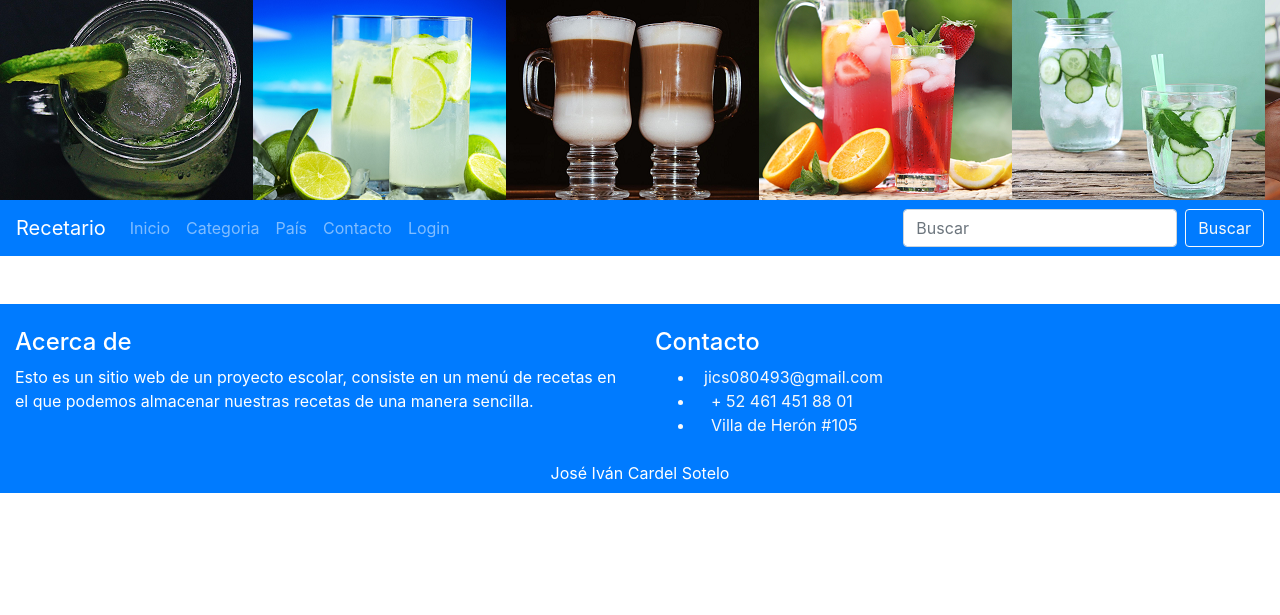
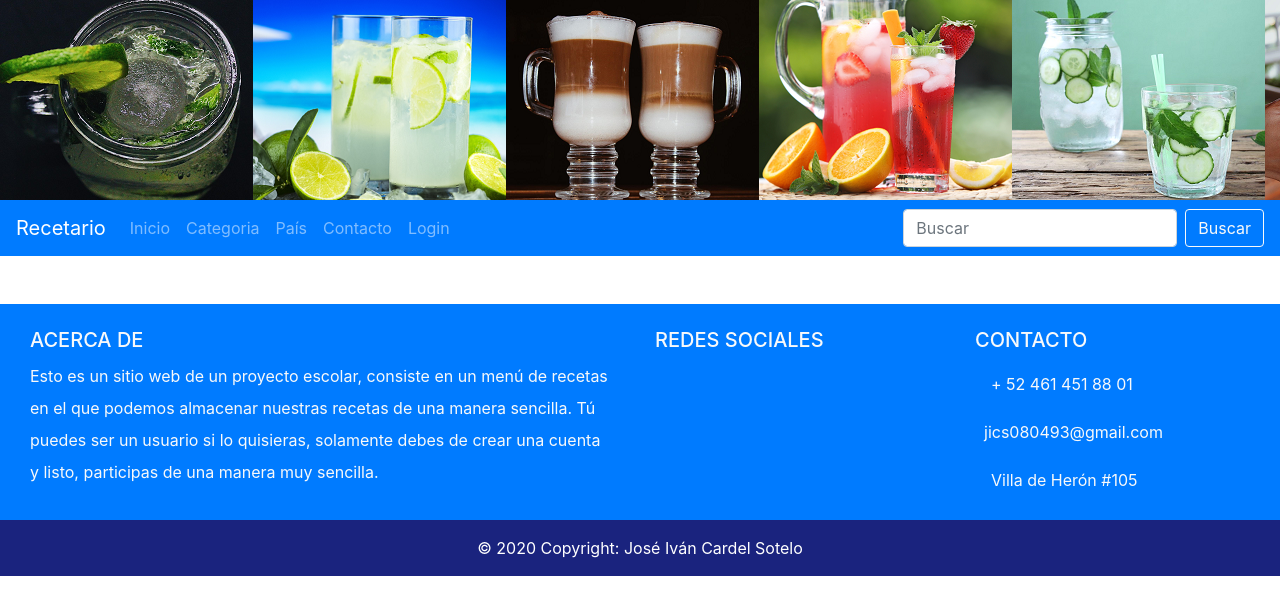
Before and after one commit to IvanCardel/recWeb, a PHP site: page / in a window 1280 px wide. Shown: the top 615 px of the page. Run offline with PHP 8.4, Linux system fonts and the light colour scheme; data that the repository does not hold is empty; some libraries are stand-ins or nearby versions.

Commit message:
mejora al footer y avance de 70%

```diff
--- a/css/estilo.css
+++ b/css/estilo.css
@@ -8,3 +8,7 @@
     color: #dbd3d3;
     font-size: 18px;
 }
+
+.foo {
+    background-color: #1a237e;
+}
--- a/layout/footer.php
+++ b/layout/footer.php
@@ -1,23 +1,44 @@
 <br>
 <br>
-<div class="container-fluid bg-primary text-white">
-    <div class="row pt-4">
-        <div class="col-6">
-            <h4>Acerca de</h4>
-            <p>Esto es un sitio web de un proyecto escolar, consiste en un menú de recetas en el que podemos almacenar nuestras recetas de una manera sencilla.</p>
+<!-- Footer -->
+<footer class="page-footer font-small bg-primary pt-4">
+  <div class="container-fluid text-center text-md-left">
+    <div class="row">
+      <div class="col-md-6 mt-md-0 mt-3">
+          <div class="container">
+          <h5 class="text-uppercase text-light">Acerca de</h5>
+        <p class="text-light" style="line-height: 2rem">
+        Esto es un sitio web de un proyecto escolar, consiste en un menú de recetas en el que podemos
+        almacenar nuestras recetas de una manera sencilla. Tú puedes ser un usuario si lo quisieras,
+        solamente debes de crear una cuenta y listo, participas de una manera muy sencilla.</p>
           </div>
-        <div class="col-6">
-            <h4>Contacto</h4>
-            <ul>
+      </div>
+      <hr class="clearfix w-100 d-md-none pb-3">
+      <div class="col-md-3 mb-md-0 mb-3">
+        <h5 class="text-uppercase text-light">Redes Sociales</h5>
+        <ul class="list-unstyled" style="line-height: 3rem">
+          <li>
+          <a class="correoFooter text-light"><i class="fab fa-facebook-f fa-lg text-light mr-4"> </i></a>
+          </li>
+          <li>
+          <a class="correoFooter text-light"><i class="fab fa-twitter fa-lg text-light mr-4"> </i></a>
+          </li>
+          <li>
+          <a class="correoFooter text-light"><i class="fab fa-instagram fa-lg text-light mr-4"> </i></a>
+          </li>
+        </ul>
+      </div>
+
+      <div class="col-md-3 mb-md-0 mb-3">
+        <h5 class="text-uppercase text-light">Contacto</h5>
+        <ul class="list-unstyled" style="line-height: 3rem">
+          <li class="text-light"><a href="tel:4612518801 text-light" class="correoFooter text-light"><i class="fas fa-phone mr-3 text-light"></i> + 52 461 451 88 01</a></li>
           <li class="text-light"><a href="mailto:correo1@dominio.ext" class="correoFooter text-light"><i class="fas fa-envelope-open-text"></i>&nbsp jics080493@gmail.com</a></li>
-                <li class="text-light"><a href="tel:4612518801 text-light" class="text-light"><i class="fas fa-phone mr-3 text-light"></i> + 52 461 451 88 01</a></li>
           <li class="text-light"><i class="fas fa-home mr-3"></i>Villa de Herón #105</li>
         </ul>
       </div>
     </div>
-    <div class="row">
-        <div class="col-12 text-center pt-2 pb-2">
-        <i class="far fa-copyright"></i>José Iván Cardel Sotelo
   </div>
+  <div class="footer-copyright text-center text-white foo py-3">© 2020 Copyright: José Iván Cardel Sotelo
   </div>
-</div>
+</footer>
```
Lines whose indentation alone changed are shown as unchanged.
